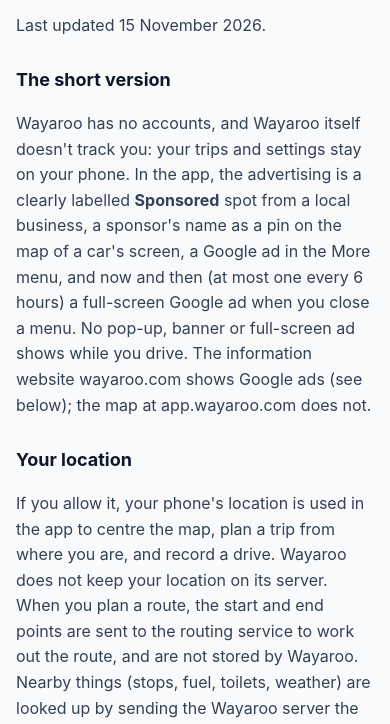
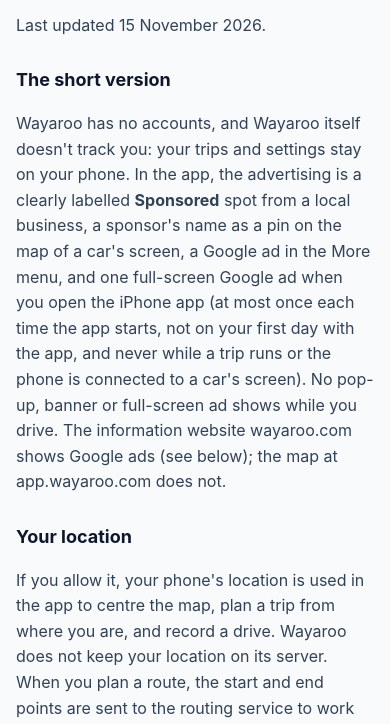
Before and after one commit to rajv28/wayaroo-site, a plain HTML site: page privacy.html in a window 390 px wide. Shown: the part 113-837 px from the top of the page. Drawn offline with Linux system fonts and the light colour scheme.

Commit message:
Privacy: the one full-screen Google ad is now shown when the iPhone app starts (at most once per start, not on the first day, never during a trip or with a car's screen), not at a quiet moment
Same words as the app's privacy page (sw akoy-v447).

Co-Authored-By: Claude Opus 5.5 <noreply@anthropic.com>
Claude-Session: https://claude.ai/code/session_01E1wnBNSuGRc2UZLc5M9adc

```diff
--- a/privacy.html
+++ b/privacy.html
@@ -27,7 +27,7 @@
   <p class="muted">Last updated 15 November 2026.</p>
 
   <h2>The short version</h2>
-  <p>Wayaroo has no accounts, and Wayaroo itself doesn't track you: your trips and settings stay on your phone. In the app, the advertising is a clearly labelled <b>Sponsored</b> spot from a local business, a sponsor's name as a pin on the map of a car's screen, a Google ad in the More menu, and now and then (at most one every 6 hours) a full-screen Google ad when you close a menu. No pop-up, banner or full-screen ad shows while you drive. The information website wayaroo.com shows Google ads (see below); the map at app.wayaroo.com does not.</p>
+  <p>Wayaroo has no accounts, and Wayaroo itself doesn't track you: your trips and settings stay on your phone. In the app, the advertising is a clearly labelled <b>Sponsored</b> spot from a local business, a sponsor's name as a pin on the map of a car's screen, a Google ad in the More menu, and one full-screen Google ad when you open the iPhone app (at most once each time the app starts, not on your first day with the app, and never while a trip runs or the phone is connected to a car's screen). No pop-up, banner or full-screen ad shows while you drive. The information website wayaroo.com shows Google ads (see below); the map at app.wayaroo.com does not.</p>
 
   <h2>Your location</h2>
   <p>If you allow it, your phone's location is used in the app to centre the map, plan a trip from where you are, and record a drive. Wayaroo does not keep your location on its server. When you plan a route, the start and end points are sent to the routing service to work out the route, and are not stored by Wayaroo. Nearby things (stops, fuel, toilets, weather) are looked up by sending the Wayaroo server the position you are looking at; a flight you search for is looked up by its number. None of that is kept.</p>
```
